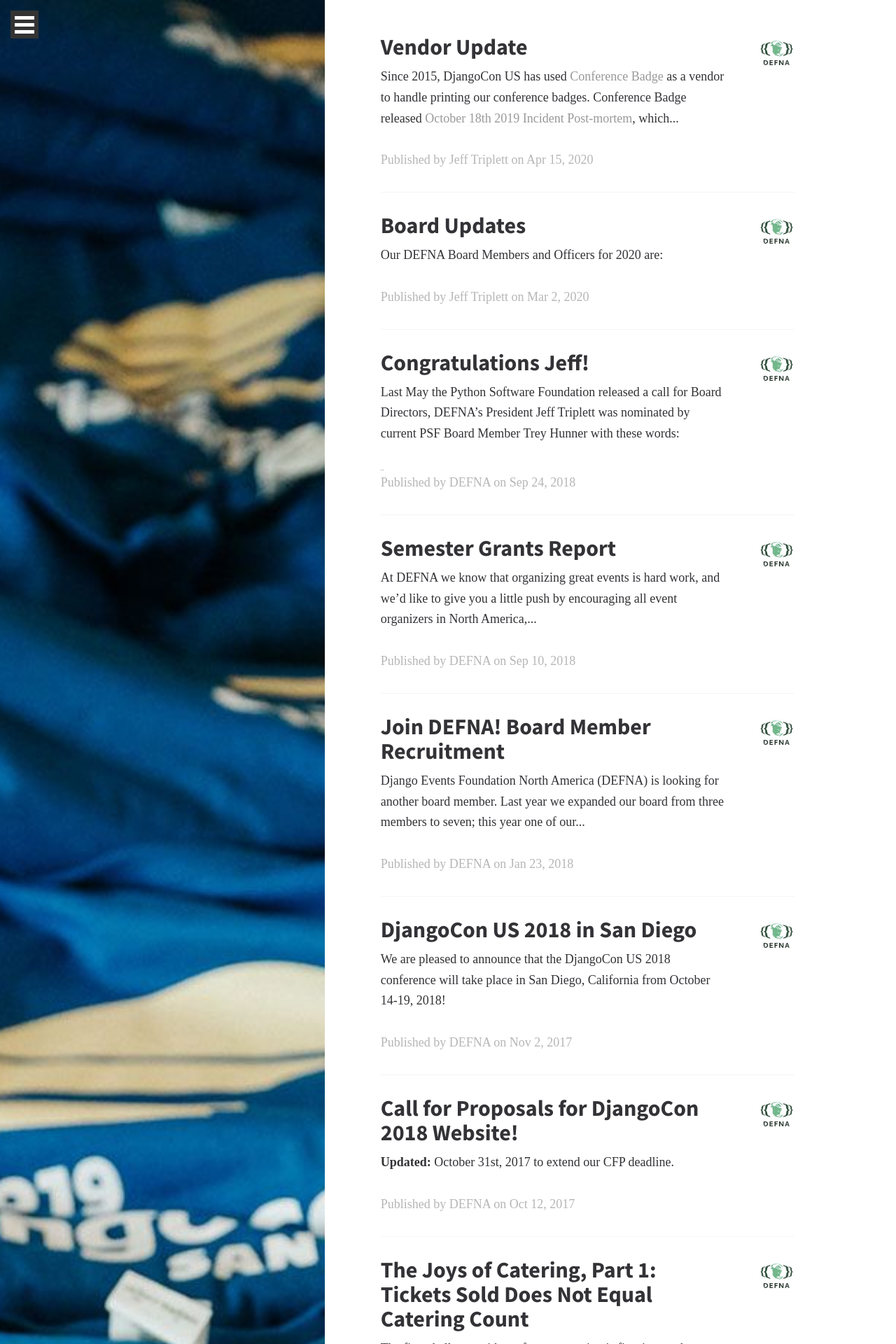
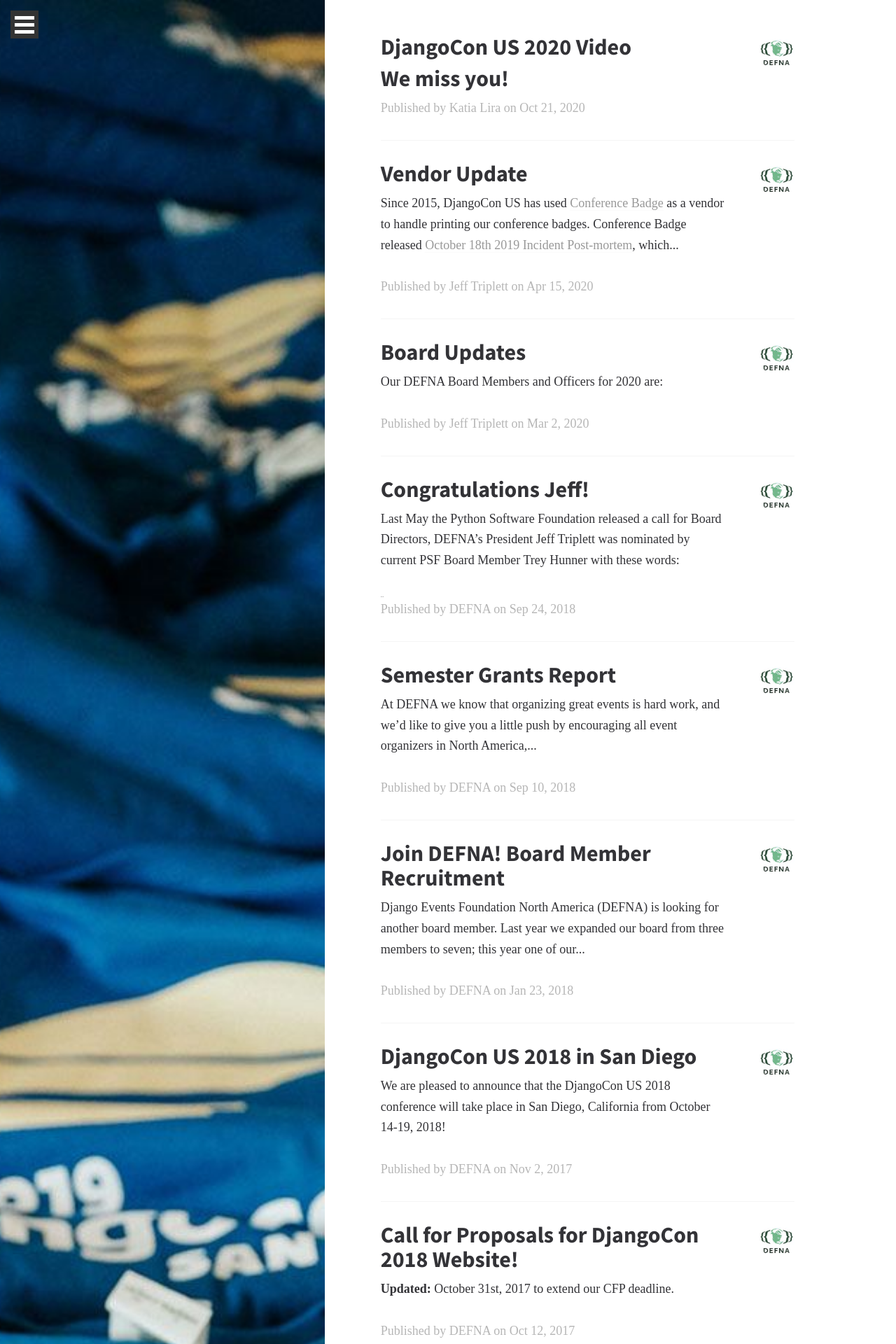
Before and after one commit to DEFNA/defna.org, a Jekyll site: the page built from index.html, in a window 1280 px wide. Shown: the top 1920 px of the page at 70% size. Built offline with Jekyll 4.4.1, drawn with Linux system fonts in a browser that asks for light colours; some of the changed lines change nothing that is shown.

Commit message:
Video Celebration

```diff
--- /dev/null
+++ b/_posts/2020-10-21-djangocon-us-2020-video.md
@@ -0,0 +1,30 @@
+---
+author_avatar: defna
+author_name: Katia Lira
+author_url: /about
+categories: ""
+date: 2020-10-21 14:00:00
+feature_image: 2020-videohug
+layout: post
+permalink: /announcements/2020/10/21/djangoconus-video/
+read_time: ""
+show_avatar: true
+show_related_posts: false
+title: "DjangoCon US 2020 Video"
+---
+
+## We miss you!
+
+2020 is the first time in 12 years DjangoCon US is not being held on a physical or digital stage. However, we want to get together virtually to celebrate our DjangoCon US family.
+
+From now until October 27 (AoE) we’ll be gathering submissions to reunite our community in a special video.
+
+How to participate:
+1. Grab your phone or camera and set it to **landscape**.
+2. Tell us your favorite thing about DjangoCon US. It could be anything: people, talks, tech, friendships, hallway tracks, sightseeing… you name it!
+3. Please keep it **under a minute**.
+4. Add your video to: <a class="highlight_link" href="https://bit.ly/31mUHRA" target="_blank">VidHug</a>.
+5. Watch our social media channels for the finished video!
+
+
+Don't hesitate to contact us with questions at [hello@defna.org](mailto:hello@defna.org)
--- a/_sass/partials/_main-content.sass
+++ b/_sass/partials/_main-content.sass
@@ -93,3 +93,10 @@
 		&:active
 			color: #333
 			border-bottom: none
+
+
+.highlight_link
+	color: #82068A
+	font-size: 1.8rem
+	font-weight: 700
+	font-family: 'Source Sans Pro'
```
Also changed, not shown: img/posts/2020-videohug.jpg (added), img/posts/2020-videohug.png (added).
